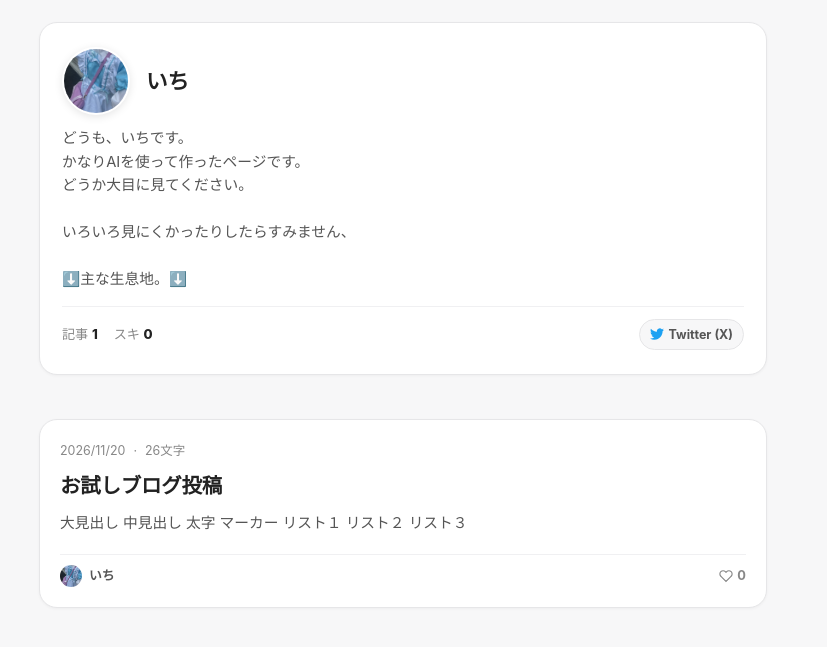
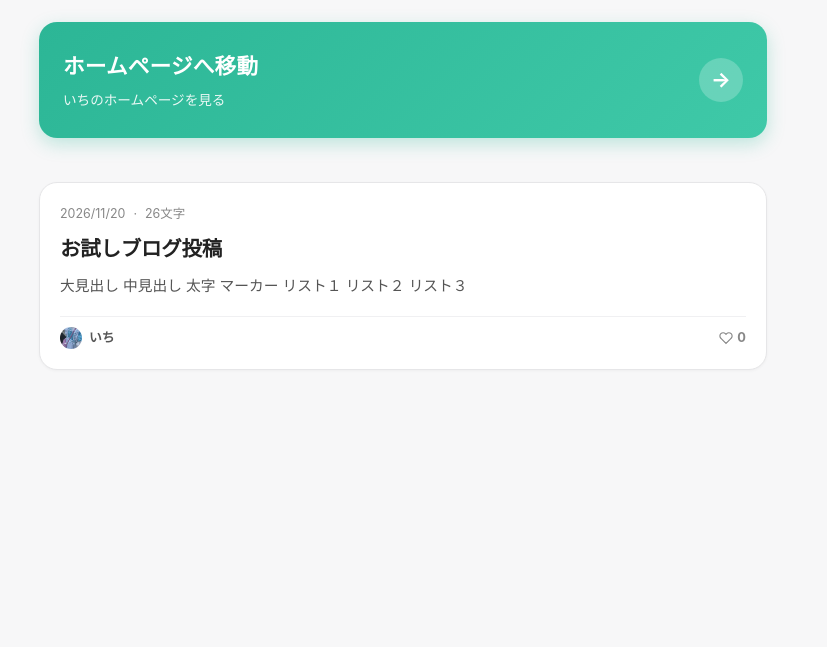
Before and after one commit to issei-desu/ichiHP, a plain HTML site: page blog/index.html in a window 1280 px wide. Shown: the part 61-708 px from the top of the page, without its empty margins (237-1064 px from the left). Drawn offline with Linux system fonts and the light colour scheme; a web font is replaced by a local one.

Commit message:
feat: replace blog creator profile card with large home page button

```diff
--- a/blog/index.html
+++ b/blog/index.html
@@ -8,7 +8,7 @@
   <meta http-equiv="Cache-Control" content="no-cache, no-store, must-revalidate">
   <meta http-equiv="Pragma" content="no-cache">
   <meta http-equiv="Expires" content="0">
-  <link rel="stylesheet" href="style.css?v=20261120_2253">
+  <link rel="stylesheet" href="style.css?v=20261120_2358">
   <link rel="preconnect" href="https://fonts.googleapis.com">
   <link rel="preconnect" href="https://fonts.gstatic.com" crossorigin>
   <link href="https://fonts.googleapis.com/css2?family=DotGothic16&family=Hachi+Maru+Pop&family=M+PLUS+Rounded+1c:wght@400;500;700;800&family=Mochiy+Pop+One&family=Noto+Sans+JP:wght@400;500;700;800&family=Outfit:wght@400;600;700&family=Shippori+Mincho:wght@500;700&family=Yomogi&display=swap" rel="stylesheet">
@@ -59,36 +59,14 @@
   <main class="blog-main">
     <!-- View 1: Feed View (Creator Card + Filters + Articles Feed) -->
     <section id="view-feed" class="view-feed-section">
-      <!-- Creator Profile Card (note-style Creator Banner) -->
-      <div class="creator-card">
-        <div class="creator-top-row">
-          <div class="creator-avatar-wrap">
-            <img id="creator-avatar" class="creator-avatar-img" src="" alt="アバター" style="display: none;">
-            <span id="creator-avatar-fallback"></span>
-          </div>
-          <div class="creator-info">
-            <h1 class="creator-name">
-              <span id="creator-name">いち</span>
-            </h1>
-            <p class="creator-title-sub" id="blog-subtitle">日常や推し活、作ったものの記録ノート</p>
-          </div>
-        </div>
-        <p class="creator-bio" id="creator-bio">
-          どうも、いちです。日常や推し活、自作Webサイトのことなどを気ままに綴っています。
-        </p>
-        <div class="creator-stats-row">
-          <div class="creator-counts">
-            <span>記事 <strong class="count-strong" id="stat-posts-count">0</strong></span>
-            <span>スキ <strong class="count-strong" id="stat-likes-count">0</strong></span>
-          </div>
-          <div class="creator-links">
-            <a href="https://x.com/jk_na_ri_ta_i" target="_blank" rel="noopener noreferrer" class="social-pill" id="creator-x-link">
-              <svg width="14" height="14" viewBox="0 0 24 24" fill="#1DA1F2"><path d="M23.953 4.57a10 10 0 01-2.825.775 4.958 4.958 0 002.163-2.723c-.951.555-2.005.959-3.127 1.184a4.92 4.92 0 00-8.384 4.482C7.69 8.095 4.067 6.13 1.64 3.162a4.822 4.822 0 00-.666 2.475c0 1.71.87 3.213 2.188 4.096a4.904 4.904 0 01-2.228-.616v.06a4.923 4.923 0 003.946 4.827 4.996 4.996 0 01-2.212.085 4.936 4.936 0 004.604 3.417 9.867 9.867 0 01-6.102 2.105c-.39 0-.779-.023-1.17-.067a13.995 13.995 0 007.557 2.209c9.053 0 13.998-7.496 13.998-13.985 0-.21 0-.42-.015-.63A9.935 9.935 0 0024 4.59z"/></svg>
-              <span>Twitter (X)</span>
-            </a>
-          </div>
-        </div>
-      </div>
+      <!-- Big Home Page Button -->
+      <a href="../" class="home-hero-btn">
+        <span class="home-hero-text">
+          <span class="home-hero-title">ホームページへ移動</span>
+          <span class="home-hero-sub">いちのホームページを見る</span>
+        </span>
+        <span class="home-hero-arrow" aria-hidden="true">→</span>
+      </a>
 
       <!-- Filter & Search Controls -->
       <div class="filter-nav-wrap">
--- a/blog/style.css
+++ b/blog/style.css
@@ -315,6 +315,68 @@ body.side-menu-open {
 /* ==========================================
    Creator Profile Header (note-style Banner)
    ========================================== */
+/* Big Home Page Button (replaces creator card) */
+.home-hero-btn {
+  display: flex;
+  align-items: center;
+  justify-content: space-between;
+  gap: 16px;
+  padding: 26px 24px;
+  margin-bottom: 24px;
+  border-radius: var(--radius-lg);
+  background: linear-gradient(135deg, var(--note-green) 0%, #3fc9a8 100%);
+  color: #ffffff;
+  box-shadow: 0 6px 18px rgba(44, 182, 150, 0.28);
+  transition: transform 0.2s ease, box-shadow 0.2s ease, filter 0.2s ease;
+}
+
+.home-hero-btn:hover {
+  transform: translateY(-2px);
+  box-shadow: 0 10px 24px rgba(44, 182, 150, 0.36);
+  filter: brightness(1.04);
+}
+
+.home-hero-btn:active {
+  transform: translateY(0);
+}
+
+.home-hero-text {
+  display: flex;
+  flex-direction: column;
+  gap: 4px;
+  min-width: 0;
+}
+
+.home-hero-title {
+  font-size: 1.35rem;
+  font-weight: 800;
+  letter-spacing: 0.01em;
+}
+
+.home-hero-sub {
+  font-size: 0.85rem;
+  font-weight: 500;
+  opacity: 0.9;
+}
+
+.home-hero-arrow {
+  flex-shrink: 0;
+  display: inline-flex;
+  align-items: center;
+  justify-content: center;
+  width: 44px;
+  height: 44px;
+  border-radius: 50%;
+  background: rgba(255, 255, 255, 0.22);
+  font-size: 1.3rem;
+  font-weight: 700;
+  transition: transform 0.2s ease;
+}
+
+.home-hero-btn:hover .home-hero-arrow {
+  transform: translateX(3px);
+}
+
 .creator-card {
   background: var(--blog-card-bg);
   border-radius: var(--radius-lg);
```
